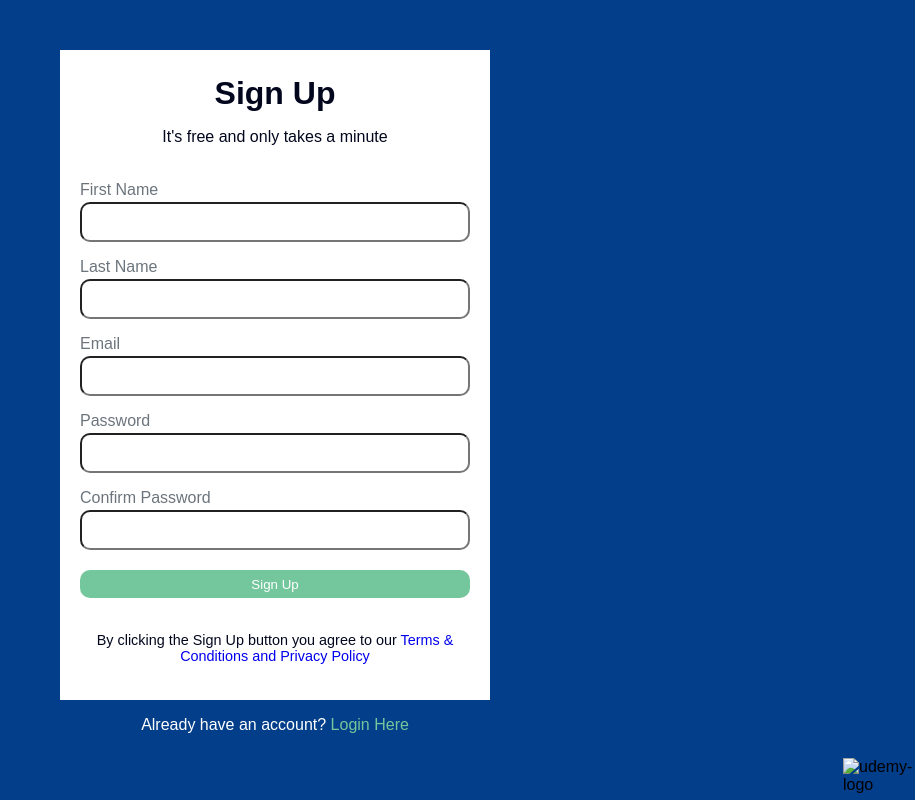
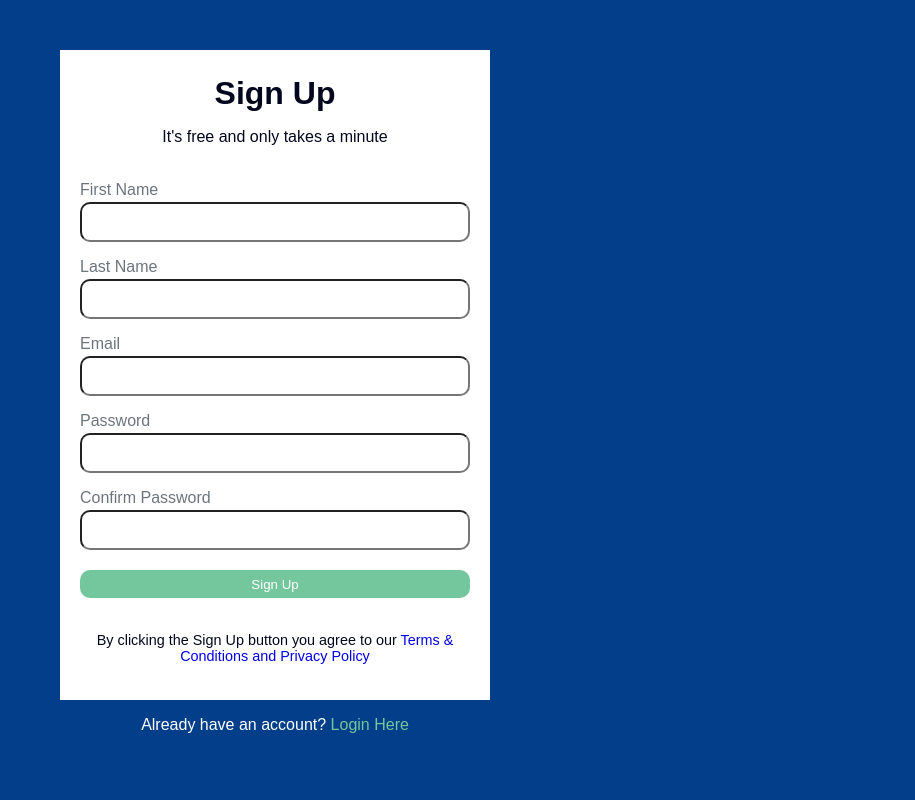
Before and after one commit to kristoffhernan/SignUpMenu, a plain HTML site: page index.html in a window 1280 px wide. Shown: the whole page, without its empty margins (365-1280 px from the left). Drawn offline with Linux system fonts and the light colour scheme.

Commit message:
Update index.html
updated index

```diff
--- a/index.html
+++ b/index.html
@@ -139,6 +139,6 @@
       <p>Already have an account?</p>
       <a href="#">Login Here</a>
     </footer>
-    <img class="watermark" src="./udemy-logo.jpg" alt="udemy-logo" />
+<!--     <img class="watermark" src="./udemy-logo.jpg" alt="udemy-logo" /> -->
   </body>
 </html>
```
